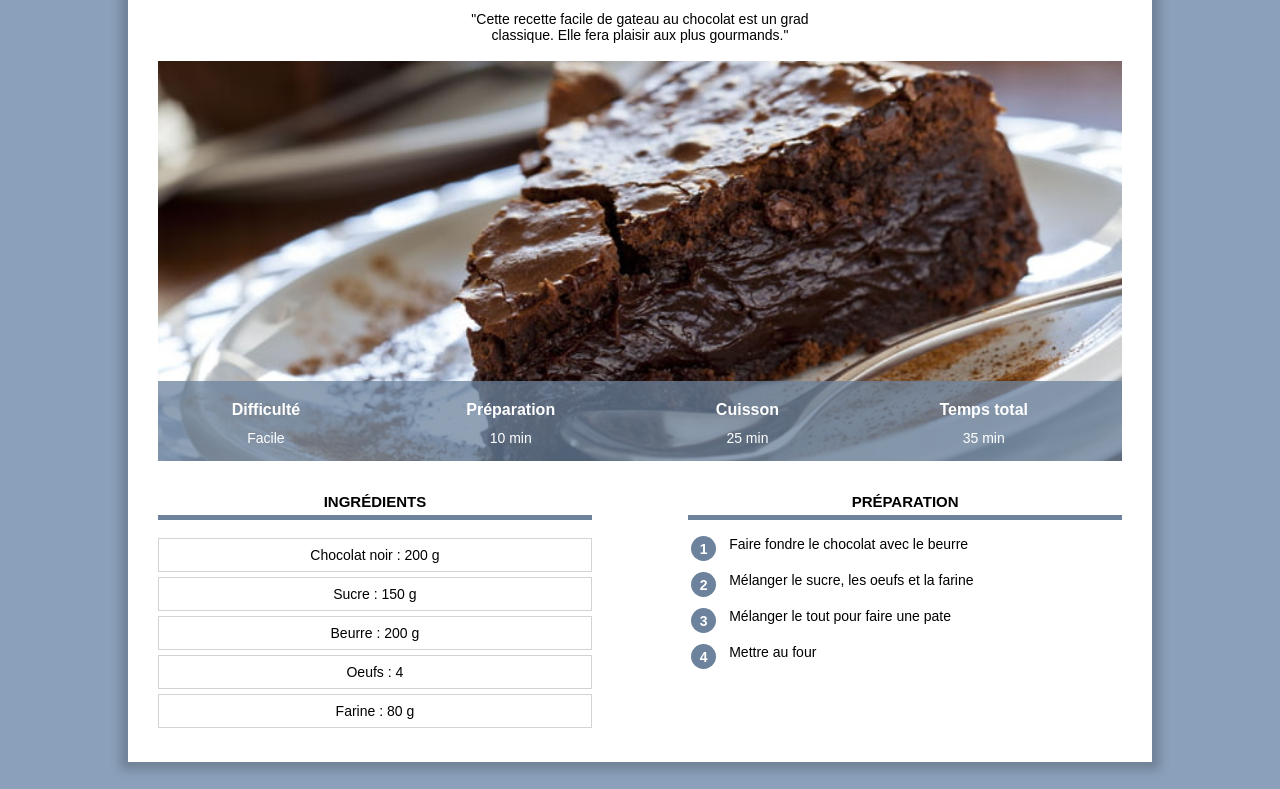
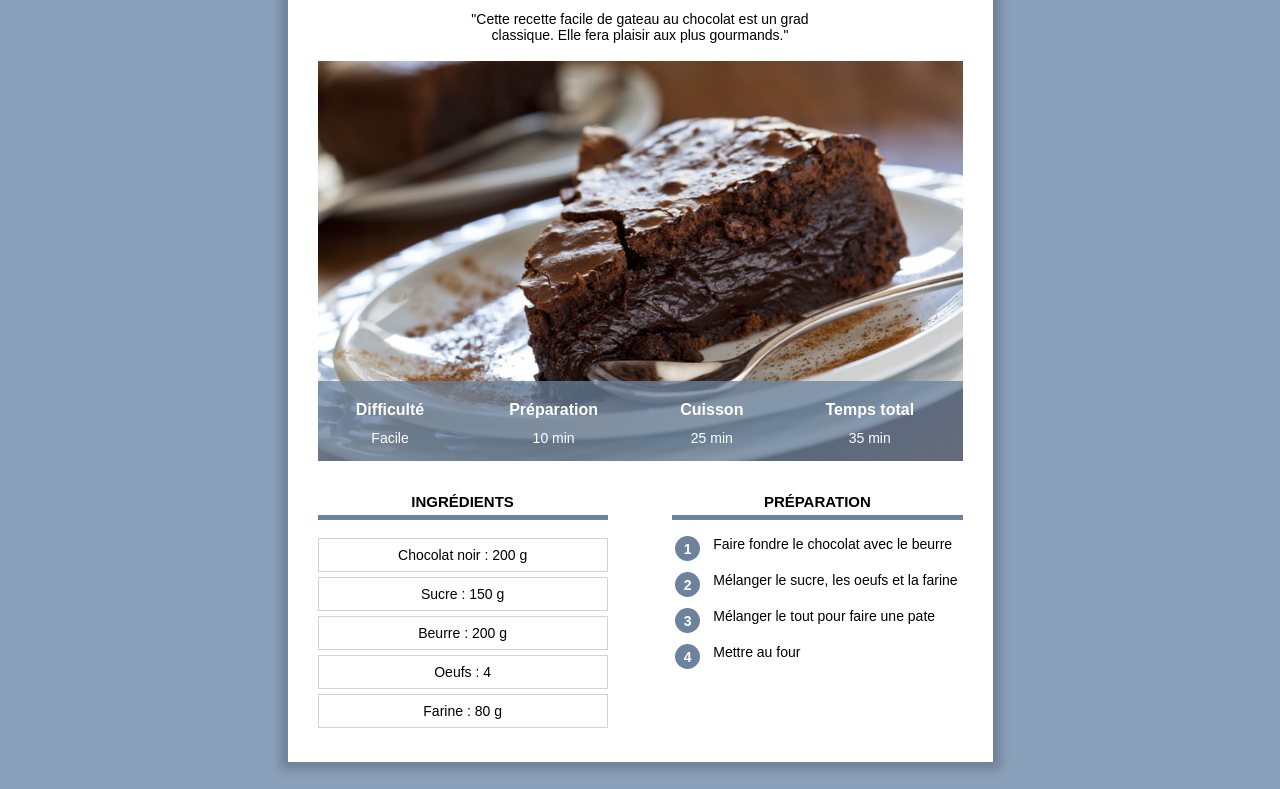
Before and after one commit to FRENORYVA/site_recette, a plain HTML site: page index.html in a window 1280 px wide. Shown: the part 147-936 px from the top of the page. Drawn offline with Linux system fonts and the light colour scheme.

Commit message:
Add files via upload

```diff
--- a/index.html
+++ b/index.html
@@ -4,6 +4,7 @@
     <head>
         <title>Gateau au chocolat</title>
         <meta charset="UTF-8">
+        <meta name="viewport" content="width=device-width, initial-scale=1.0">
         <link rel="stylesheet" href="recette.css"/>
     </head>
 
--- a/recette.css
+++ b/recette.css
@@ -20,9 +20,8 @@ p.categorie{
 }
 div.contenu{
     background-color: white;
-    margin: 60px 10% 80px 10%;
-    padding: 0px 30px 30px 30px;
-    min-width: 350px;
+    margin: 40px 8px 40px 8px;
+    padding: 0px 8px 20px 8px;
     box-shadow: 0px 0px 10px 8px rgba(0, 0, 0, 0.2);
     overflow: visible;
 
@@ -64,17 +63,17 @@ table.info{
     width: 100%;
     color: white;
     background-color: #6c829dc0;
-    height: 80px;
+    height: 50px;
 
 }
 table.info td{
     text-align: center;
-    font-size: 14px;
+    font-size: 12px;
     vertical-align: top;
 }
 table.info th{
     text-align: center;
-    font-size: 16px;
+    font-size: 14px;
     vertical-align: bottom;
     padding-bottom: 8px;
 }
@@ -86,7 +85,7 @@ img.info{
     background-color: lightgray;
 }
 div.colonne{
-    width: 45%;
+    width: 100%;
     margin-top: 20px;
 }
 div.colonne h2{
@@ -98,11 +97,6 @@ div.colonne h2{
 }
 div.colonne1{
     display: inline-block;
-    /*margin-right: 10%;*/
-}
-div.colonne2{
-    float: right;
-
 }
 div.ingredients p{
     text-align: center;
@@ -135,3 +129,38 @@ table.preparation td.preparation_etape{
 table.preparation tr{
     height: 5px;
 }
+
+@media only screen and (min-width: 768px) {
+    div.contenu{
+        min-width: 350px;
+        margin: 60px 10% 80px 10%;
+        padding: 0px 30px 30px 30px;
+    }
+    table.info{
+        height: 80px;
+
+    }
+    table.info td{
+        font-size: 14px;
+    }
+    table.info th{
+        font-size: 16px;
+    }
+    div.colonne{
+        width: 45%;
+    }
+    div.colonne1{
+        margin-right: 10%;
+    }
+    div.colonne2{
+        float: right;
+
+    }
+}
+@media only screen and (min-width: 900px) {
+    div.contenu{
+        margin-left: auto;
+        margin-right: auto;
+        width: 645px;
+    }
+}
```
Also changed, not shown: gateau_au_chocolat.html (+1 -0 lines).
